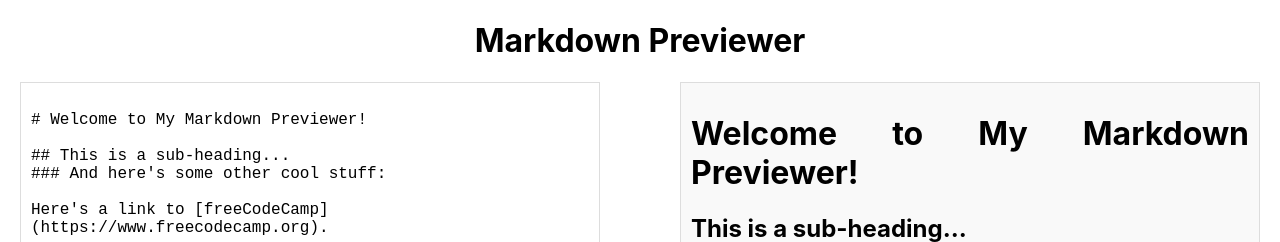
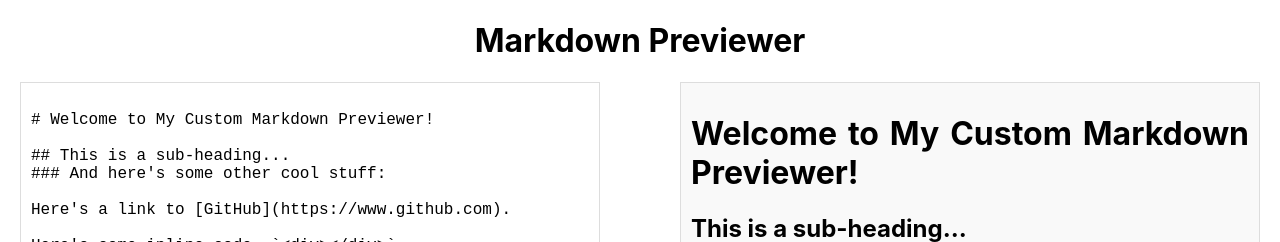
Before and after one commit to Josephorokpo/markdown-previewer, a React (Create React App) app: page / in a window 1280 px wide. Shown: the top 242 px of the page. Built offline with nearby package versions, Linux system fonts and the light colour scheme.

Commit message:
Add Markdown Previewer functionality

```diff
--- a/src/App.js
+++ b/src/App.js
@@ -5,12 +5,12 @@ import './App.css';
 
 function App() {
   const [markdown, setMarkdown] = useState(`
-# Welcome to My Markdown Previewer!
+# Welcome to My Custom Markdown Previewer!
 
 ## This is a sub-heading...
 ### And here's some other cool stuff:
 
-Here's a link to [freeCodeCamp](https://www.freecodecamp.org).
+Here's a link to [GitHub](https://www.github.com).
 
 Here's some inline code, \`<div></div>\`.
 
@@ -36,7 +36,7 @@ Here's a blockquote:
 1. And there are numbered lists too.
 1. Use just 1s if you want!
 
-![freeCodeCamp Logo](https://cdn.freecodecamp.org/testable-projects-fcc/images/fcc_secondary.svg)
+![GitHub Logo](https://github.githubassets.com/images/modules/logos_page/GitHub-Mark.png)
   `);
 
   return (
```
